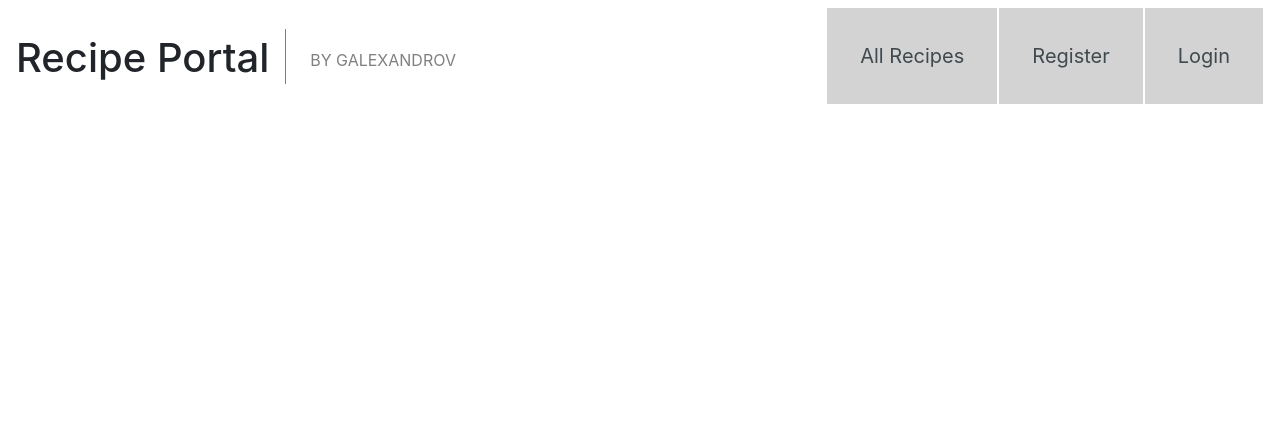
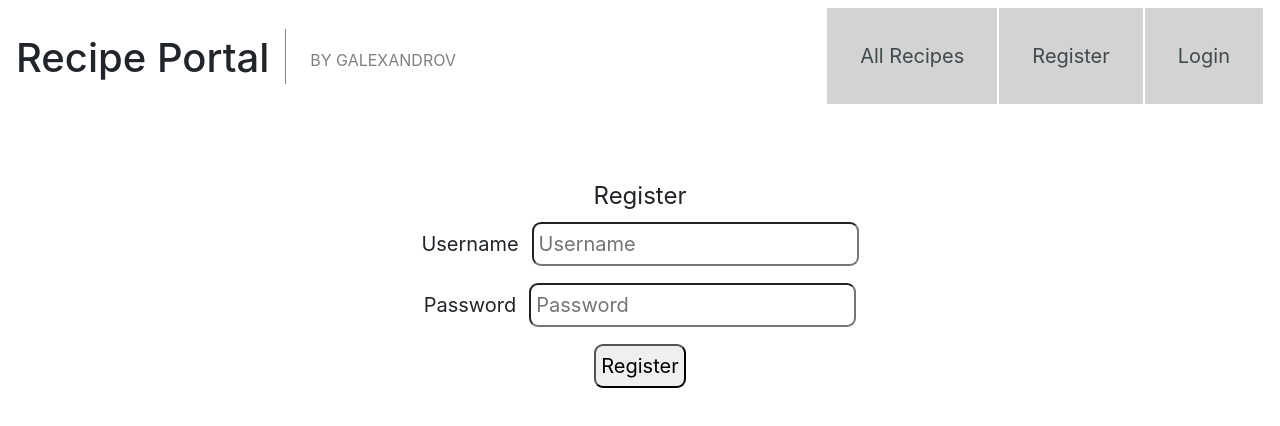
Before and after one commit to georgiAlexandrov5/recipe-portal, a React (Create React App) app: page /register in a window 1280 px wide. Shown: the top 426 px of the page. Built offline with nearby package versions, Linux system fonts and the light colour scheme.

Commit message:
Added Login and Register, Updated FB

```diff
--- a/src/App.js
+++ b/src/App.js
@@ -3,6 +3,8 @@ import './App.css';
 import Header from './Components/Header/Header';
 import { Route, Switch, Redirect } from 'react-router-dom';
 import Recipes from "./Components/Recipes/Recipes"
+import Login from "./Components/Login/Login"
+import Register from "./Components/Register/Register"
 import { useEffect, useState } from 'react';
 import { auth } from './firebase/firebase';
 
@@ -25,6 +27,10 @@ function App() {
       <Header />
       <Switch>
       <Route path="/" exact render={props => <Recipes {...props} {...authInfo} />} />
+      <Route path="/login" component={Login} />
+      <Route path="/register" component={Register} />
+
+
       </Switch>
     </>
   );
--- /dev/null
+++ b/src/Components/Login/Login.css
@@ -0,0 +1,14 @@
+.login{
+    text-align: center;
+    margin-top: 50px;
+    font-size: 20px;
+}
+
+.field label{
+    margin-right: 13px;
+}
+
+.login input{
+    border-radius: 9px;
+    padding: 5px;
+}
--- /dev/null
+++ b/src/Components/Login/Login.js
@@ -0,0 +1,49 @@
+import { auth } from '../../firebase/firebase';
+import './Login.css';
+
+const Login = ({
+    history
+}) => {
+    const onLoginFormSubmitHandler = (e) => {
+        e.preventDefault();
+
+        const username = e.target.username.value;
+        const password = e.target.password.value;
+
+        console.log(username, password);
+
+        auth.signInWithEmailAndPassword(username, password)
+            .then((userCredential) => {
+                history.push('/');
+            });
+    };
+
+    return (
+        <section className="login">
+            <form onSubmit={onLoginFormSubmitHandler}>
+                <fieldset>
+                    <legend>Login</legend>
+                    <p className="field">
+                        <label htmlFor="username">Username</label>
+                        <span className="input">
+                            <input type="text" name="username" id="username" placeholder="Username" />
+                            <span className="actions"></span>
+                            <i className="fas fa-user"></i>
+                        </span>
+                    </p>
+                    <p className="field">
+                        <label htmlFor="password">Password</label>
+                        <span className="input">
+                            <input type="password" name="password" id="password" placeholder="Password" />
+                            <span className="actions"></span>
+                            <i className="fas fa-key"></i>
+                        </span>
+                    </p>
+                    <input className="button" type="submit" className="submit" value="Login" />
+                </fieldset>
+            </form>
+        </section>
+    );
+};
+
+export default Login;
--- /dev/null
+++ b/src/Components/Register/Register.css
@@ -0,0 +1,14 @@
+.register{
+    text-align: center;
+    margin-top: 50px;
+    font-size: 20px;
+}
+
+.field label{
+    margin-right: 13px;
+}
+
+.register input{
+    border-radius: 9px;
+    padding: 5px;
+}
--- /dev/null
+++ b/src/Components/Register/Register.js
@@ -0,0 +1,49 @@
+import { auth } from '../../firebase/firebase';
+import './Register.css';
+
+
+const Register = ({
+    history
+}) => {
+    const onRegisterSubmitHandler = (e) => {
+        e.preventDefault();
+
+        const username = e.target.username.value;
+        const password = e.target.password.value;
+
+        auth.createUserWithEmailAndPassword(username, password)
+            .then(userCredential => {
+                console.log('Register');
+                history.push('/');
+            });
+    }
+
+    return (
+        <section className="register">
+            <form onSubmit={onRegisterSubmitHandler}>
+                <fieldset>
+                    <legend>Register</legend>
+                    <p className="field">
+                        <label htmlFor="username">Username</label>
+                        <span className="input">
+                            <input type="text" name="username" id="username" placeholder="Username" />
+                            <span className="actions"></span>
+                            <i className="fas fa-user"></i>
+                        </span>
+                    </p>
+                    <p className="field">
+                        <label htmlFor="password">Password</label>
+                        <span className="input">
+                            <input type="password" name="password" id="password" placeholder="Password" />
+                            <span className="actions"></span>
+                            <i className="fas fa-key"></i>
+                        </span>
+                    </p>
+                    <input className="button" type="submit" className="submit" value="Register" />
+                </fieldset>
+            </form>
+        </section>
+    );
+}
+
+export default Register;
--- a/src/firebase/firebase.js
+++ b/src/firebase/firebase.js
@@ -1,14 +1,14 @@
 import firebase from 'firebase/app';
 import 'firebase/auth';
 
-const firebaseConfig = {
-    apiKey: "AIzaSyAuQ0c9-PnrLDCio0AdxK-dbFgBzNituTw",
-    authDomain: "",
-    projectId: "recipeportal-7f960",
-    storageBucket: "react-my-pets.appspot.com",
-    messagingSenderId: "903466778741",
-    appId: "1:903466778741:web:6281a57331e104eb86b83c"
-};
+var firebaseConfig = {
+    apiKey: "AIzaSyD0d_mwoCqfVdCPrFEndS9-avxP_UNyhcc",
+    authDomain: "recipe-portal-32190.firebaseapp.com",
+    projectId: "recipe-portal-32190",
+    storageBucket: "recipe-portal-32190.appspot.com",
+    messagingSenderId: "31932475264",
+    appId: "1:31932475264:web:04b5d32144fb4c6c664365"
+  };
 
 if (!firebase.apps.length) {
     firebase.initializeApp(firebaseConfig);
```
